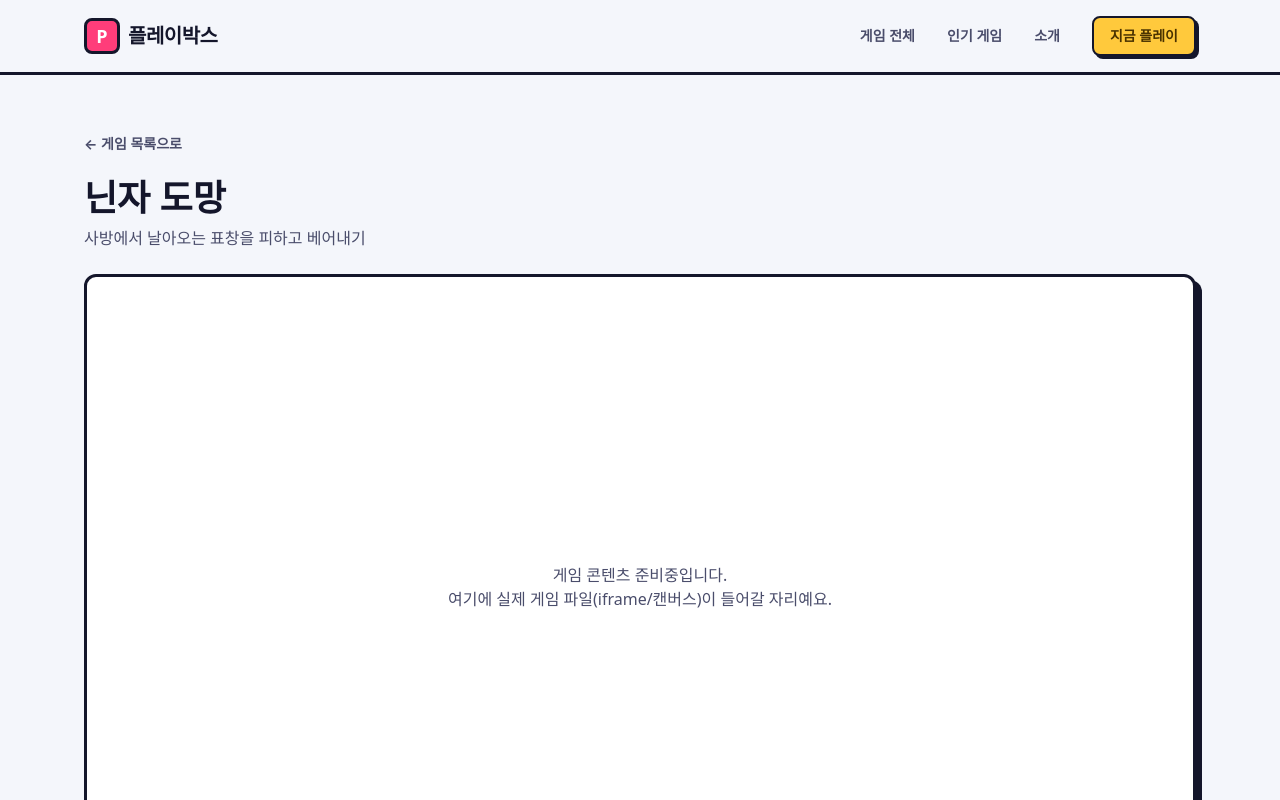
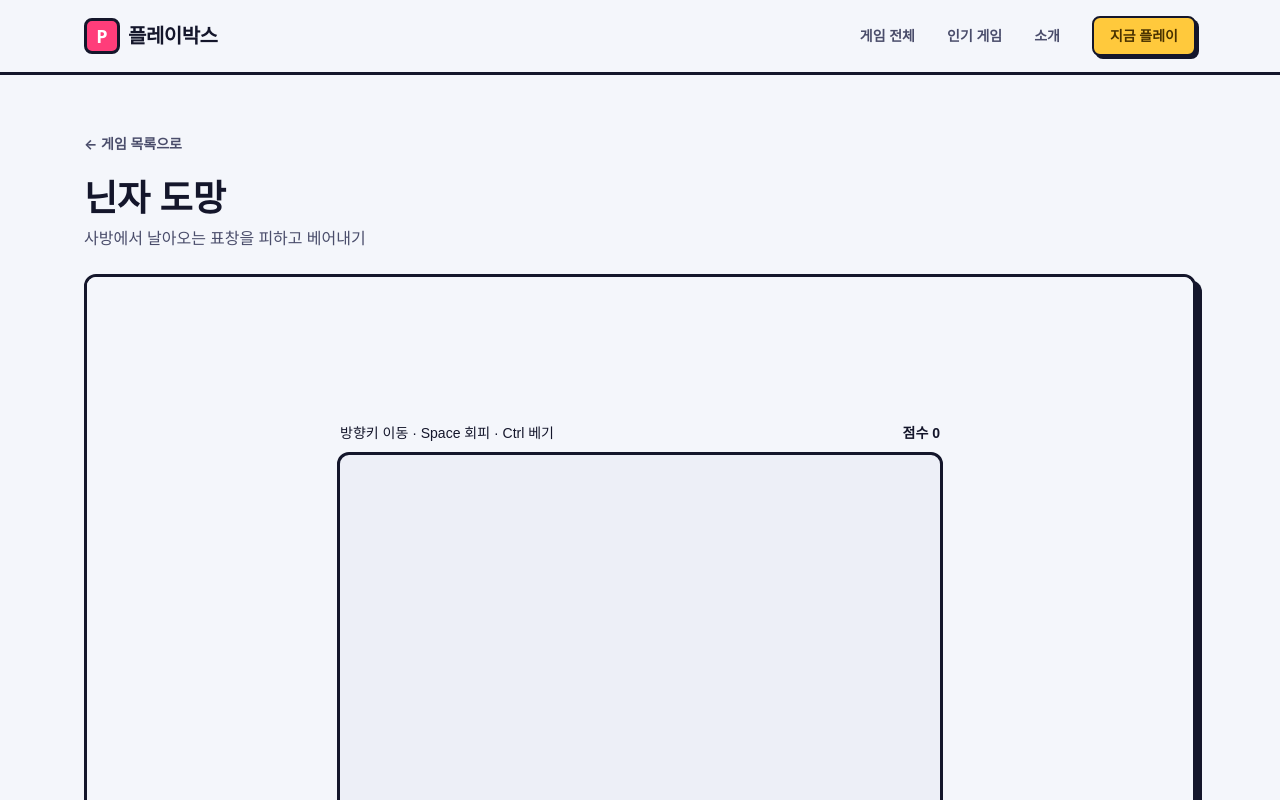
Before and after one commit to CloudMirror97/MiniGames, a Next.js app: page /games/ninja-dodge in a window 1280 px wide. Shown: the top 800 px of the page. Built offline with nearby package versions, Linux system fonts and the light colour scheme.

Commit message:
Update page.tsx

```diff
--- a/src/app/games/[slug]/page.tsx
+++ b/src/app/games/[slug]/page.tsx
@@ -34,7 +34,16 @@ export default async function GamePage({
         <h1 className="mb-2 text-3xl font-black md:text-4xl">{game.title}</h1>
         <p className="mb-6 text-ink-soft">{game.tagline}</p>
 
-        {/* 실제 게임은 이 자리에 iframe 또는 캔버스로 삽입 예정 */}
+        {game.slug === "ninja-dodge" ? (
+          <div className="sticker overflow-hidden rounded-xl bg-surface">
+            <iframe
+              src={`/games/${game.slug}/index.html`}
+              className="aspect-[10/7] w-full"
+              style={{ border: "none" }}
+              title={game.title}
+            />
+          </div>
+        ) : (
           <div className="sticker flex aspect-video w-full items-center justify-center rounded-xl bg-surface">
             <p className="text-center text-ink-soft">
               게임 콘텐츠 준비중입니다.
@@ -42,6 +51,7 @@ export default async function GamePage({
               여기에 실제 게임 파일(iframe/캔버스)이 들어갈 자리예요.
             </p>
           </div>
+        )}
       </section>
       <Footer />
     </main>
```
Lines whose indentation alone changed are shown as unchanged.
